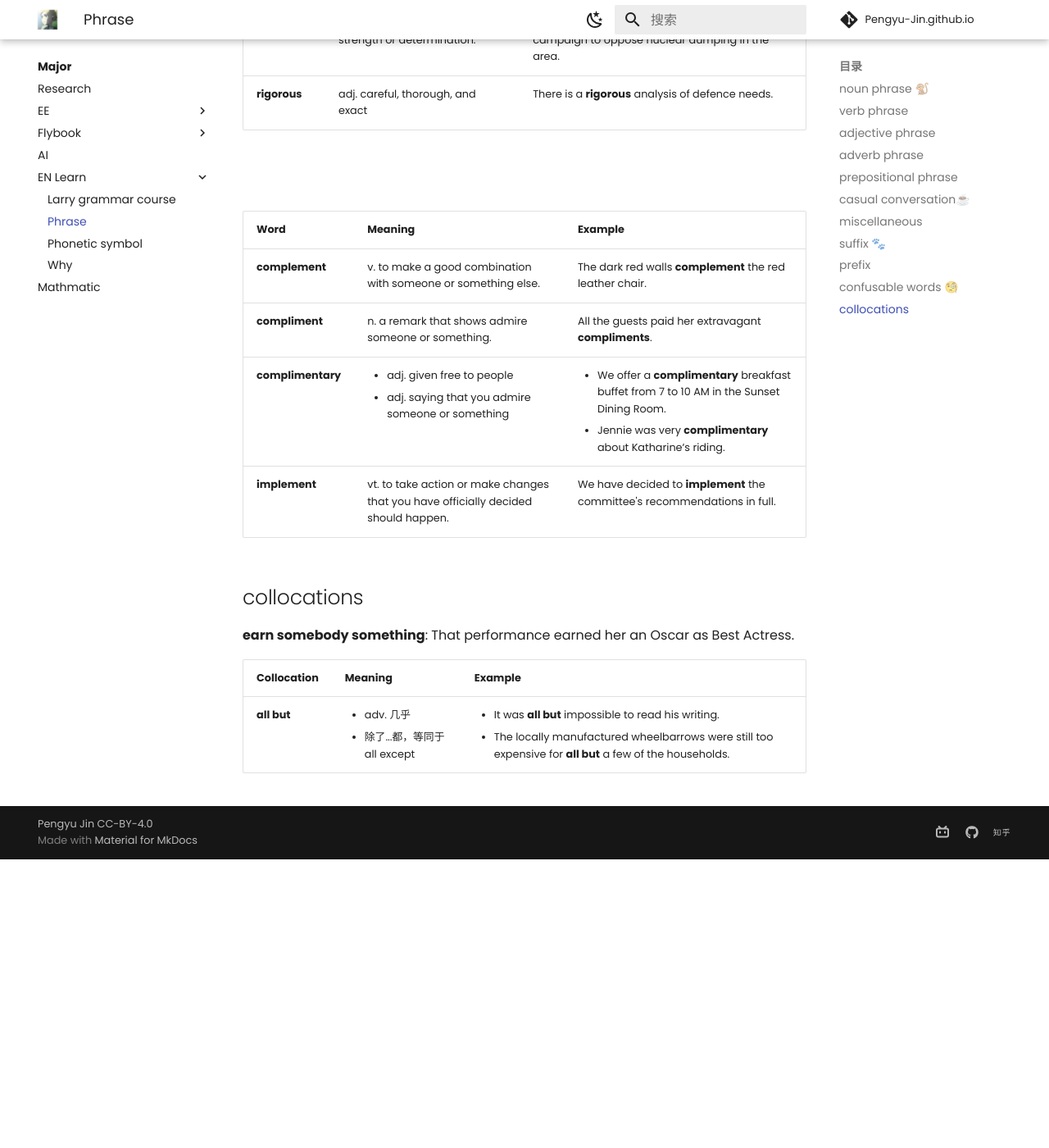
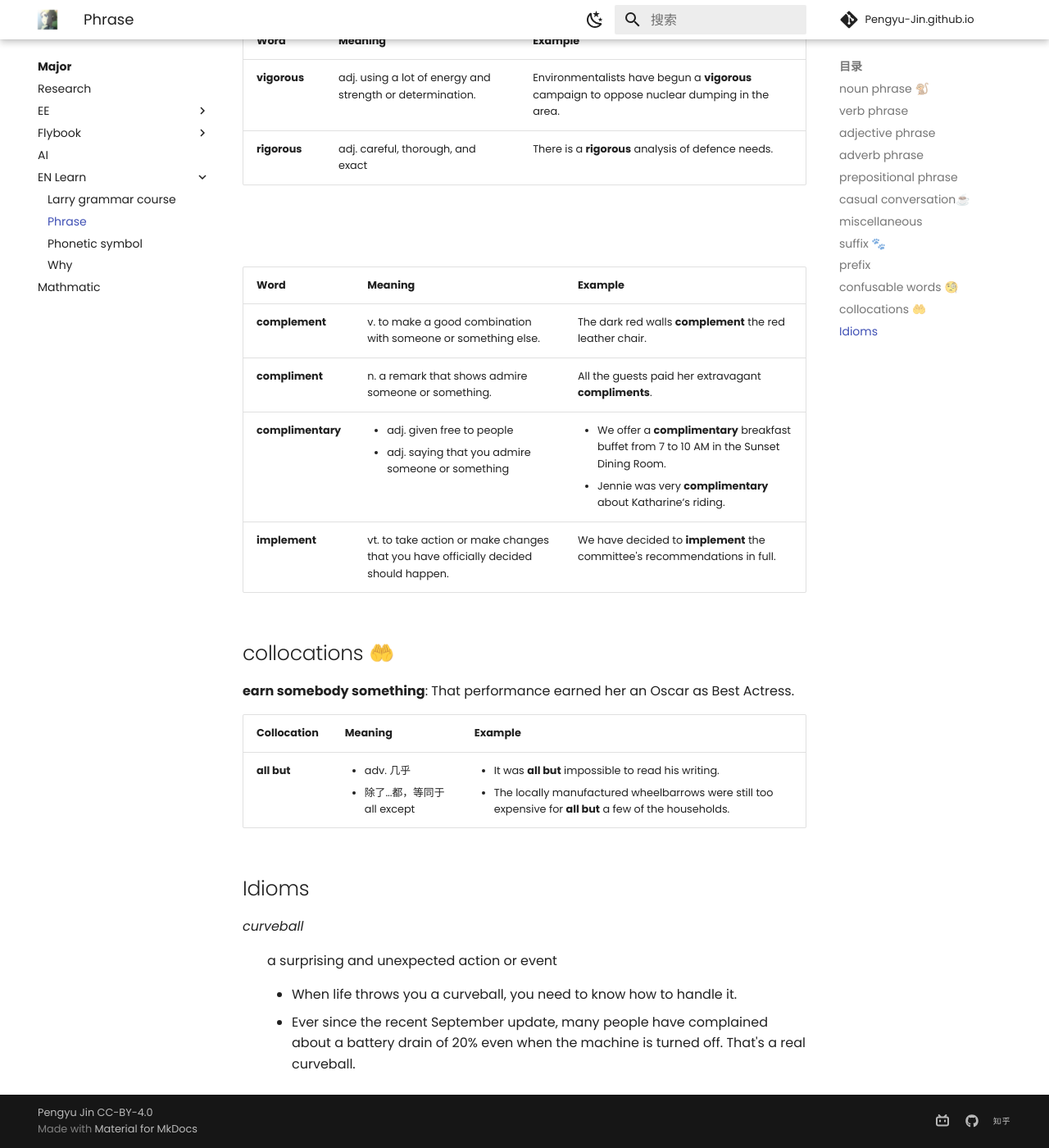
Before and after one commit to Pengyu-Jin/Pengyu-Jin.github.io, an MkDocs documentation site: the page built from docs/major/EN-learn/phrase.md, in a window 1280 px wide and 1400 px high, scrolled down 6091 px. Shown: the whole window at 82% size. Built offline with MkDocs 1.6.1 and Material for MkDocs 9.7.7, drawn with Linux system fonts in a browser that asks for light colours; comment, search, counter and statistics services are not loaded; before the commit the page ends 7139 px from its top, so only the background shows below that; some of the changed text lies outside the part shown.

Commit message:
20250206-b

```diff
--- a/docs/major/EN-learn/phrase.md
+++ b/docs/major/EN-learn/phrase.md
@@ -100,6 +100,8 @@ Can I get you something to drink? 我给你拿点喝的嘛？
 
 Would you like an aisle or window seat? 你想要靠走道的位置还是靠窗的位置？`alsle-/aɪl/`
 
+If my memory serves me right, it happened in the winter of 1927. 如果我没记错的话，这件事发生在1927年的冬天。
+
 ## miscellaneous
 
 **among other things**: used when you are giving one fact, reason, effect etc but want to suggest that there are many others.
@@ -194,9 +196,18 @@ Would you like an aisle or window seat? 你想要靠走道的位置还是靠窗
 | **implement** | vt. to take action or make changes that you have officially decided should happen. | We have decided to **implement** the committee's recommendations in full. |
 
 
-## collocations
+## collocations 🤲
 **earn somebody something**: That performance earned her an Oscar as Best Actress.
 
 | Collocation    | Meaning | Example |
 |---------|---------|---------|
 | **all but** | <ul><li>adv. 几乎 </li><li>  除了...都，等同于all except </li></ul>| <ul><li>It was **all but** impossible to read his writing. </li><li> The locally manufactured wheelbarrows were still too expensive for **all but** a few of the households. </li></ul> |
+
+## Idioms
+
+*curveball*
+
+:   a surprising and unexpected action or event
+
+    - When life throws you a curveball, you need to know how to handle it.
+    - Ever since the recent September update, many people have complained about a battery drain of 20% even when the machine is turned off. That's a real curveball.
```
